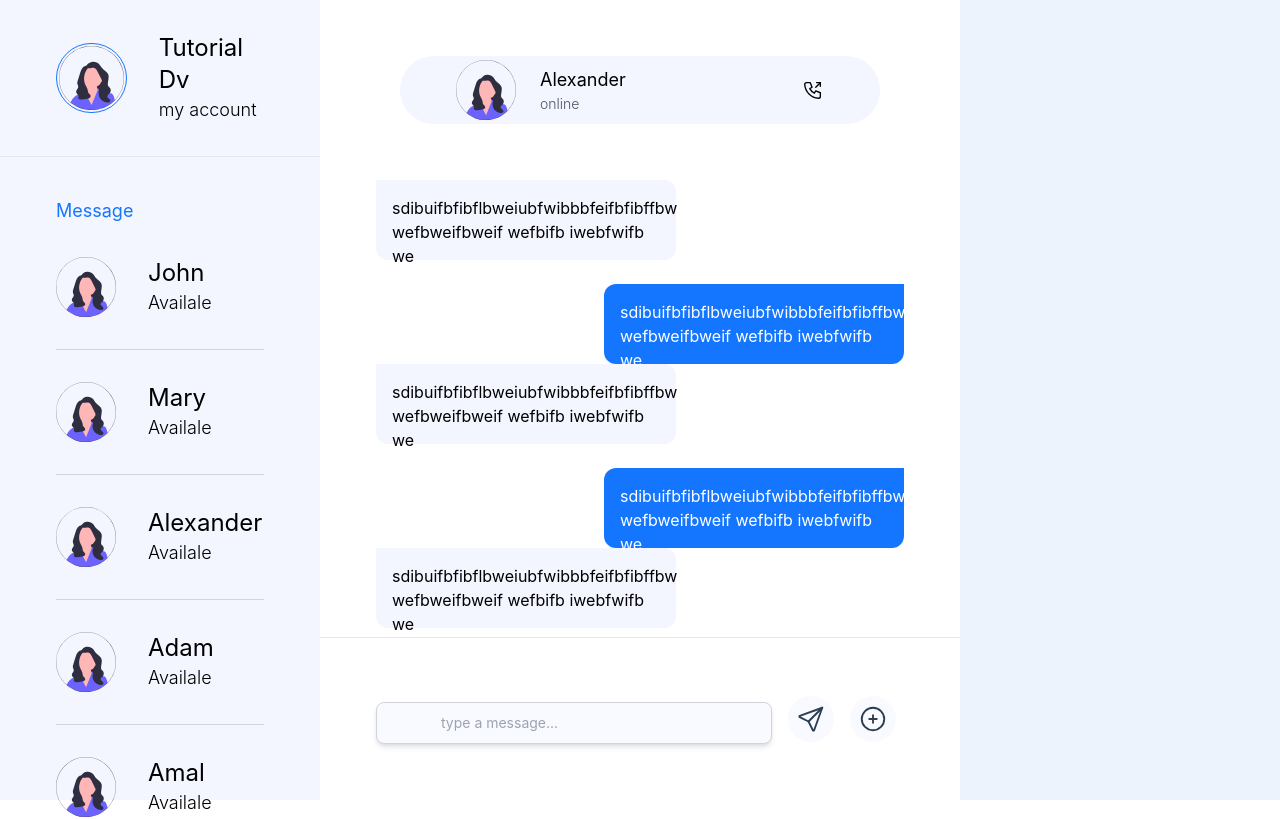
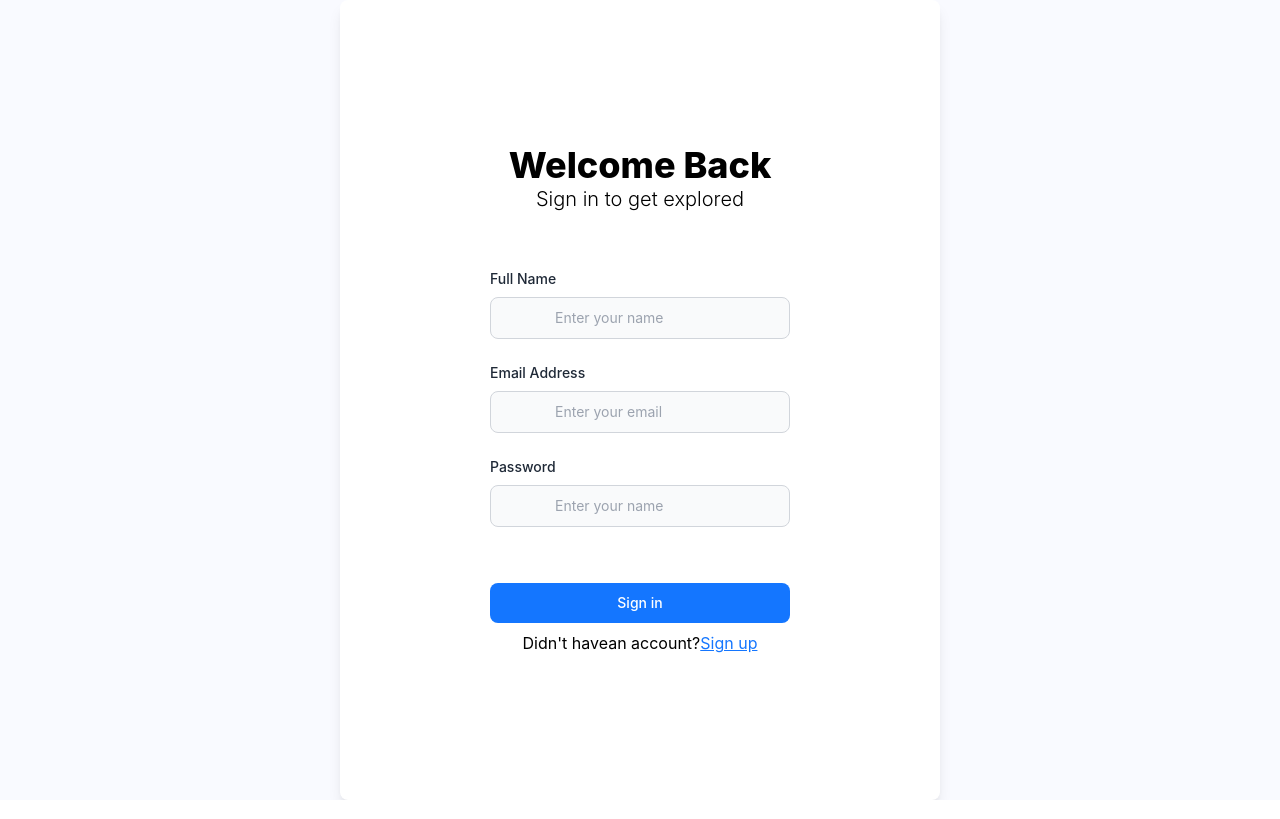
Before and after one commit to IT21239298/MERN-Stack-Messenger-Clone, a React (Create React App) app in the folder client/: page /users/sign_in in a window 1280 px wide. Shown: the top 819 px of the page. Built offline with nearby package versions, Linux system fonts and the light colour scheme.

Commit message:
update sign in and sign up page

```diff
--- a/client/src/App.js
+++ b/client/src/App.js
@@ -6,13 +6,11 @@ import { Routes, Route } from "react-router-dom";
 
 function App() {
   return (
-
-    <div className="bg-[#edf3fc] h-screen flex justify-center items-center">
-      <Dashbord />
-      {/* <Form/> */}
-
-
-    </div>
+    <Routes>
+      <Route path="/" element={<Dashbord />} />
+      <Route path="/users/sign_in" element={<Form isSignInPage={true} />} />
+      <Route path="/users/sign_up" element={<Form isSignInPage={false} />} />
+    </Routes>
   );
 }
 
--- a/client/src/modules/Form/index.js
+++ b/client/src/modules/Form/index.js
@@ -1,6 +1,7 @@
 import { useState } from "react";
 import Button from "../../components/Button";
 import Input from "../../components/Input";
+import { useNavigate} from "react-router-dom";
 
 const Form = ({ isSignInPage = false }) => {
   const [data, setData] = useState({
@@ -10,15 +11,16 @@ const Form = ({ isSignInPage = false }) => {
     email: "",
     password: "",
   });
-  console.log(data);
+const navigate = useNavigate()
   return (
+    <div className="bg-light h-screen flex items-center justify-center">
       <div className="bg-white w-[600px] h-[800px] shadow-lg rounded-lg flex flex-col justify-center items-center">
         <div className=" text-4xl font-extrabold">
           Welcome {isSignInPage && "Back"}
         </div>
         <div className=" text-xl font-light mb-14">
           {isSignInPage
-          ? "Sign up to now to get started"
+            ? "Sign in to get explored"
             : "Sign up to get started"}
         </div>
         <form
@@ -30,7 +32,7 @@ const Form = ({ isSignInPage = false }) => {
               label="Full Name"
               name="name"
               placeholder="Enter your name"
-            className="mb-6"
+              className="mb-6 w-[50%]"
               isRequired
               value={data.fulName}
               onChange={(e) => setData({ ...data, fulName: e.target.value })}
@@ -63,9 +65,10 @@ const Form = ({ isSignInPage = false }) => {
         />
         <div>
           {isSignInPage ? "Didn't havean account?" : "Alredy have an account?"}
-        <span className="text-primary cursor-pointer underline">
+          <span className="text-primary cursor-pointer underline" onClick={() => navigate(`/users/${isSignInPage ? 'sign_up' : 'sign_in'}`)}>
             {isSignInPage ? "Sign up" : "Sign in"}
           </span>
+        </div>
       </div>
     </div>
   );
```
Lines whose indentation alone changed are shown as unchanged.
